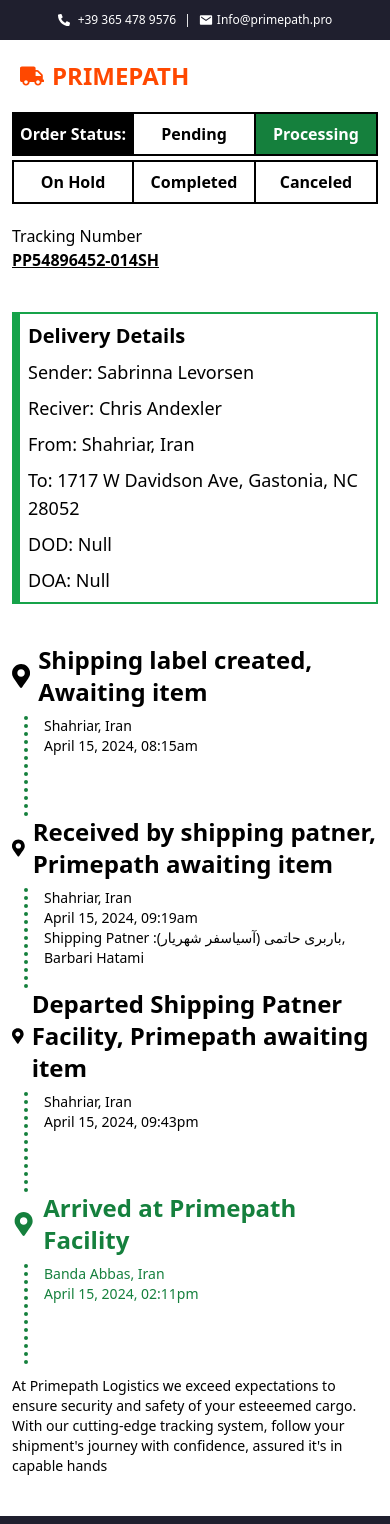
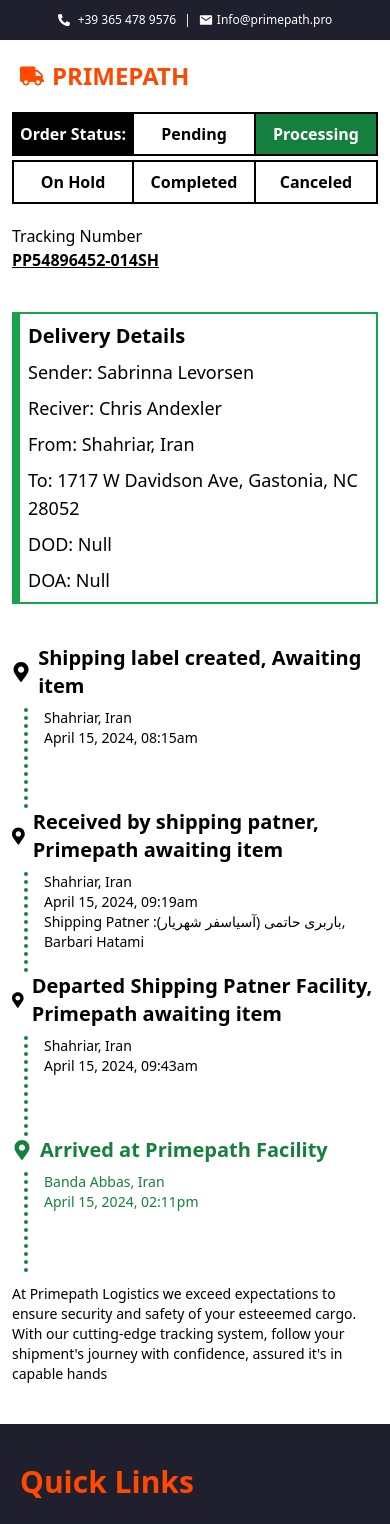
Before and after one commit to Yemezzy/Primepath, a React (Create React App) app: page /500 in a window 390 px wide. Shown: the top 1524 px of the page. Built offline with nearby package versions, Linux system fonts and the light colour scheme.

Commit message:
first commit

```diff
--- a/src/Tracking/Firstitem.js
+++ b/src/Tracking/Firstitem.js
@@ -113,7 +113,7 @@
           </section>
 
           <section>
-            <div className="text-2xl font-bold text-black">
+            <div className="md:text-2xl text-xl font-bold text-black">
               <section className="flex gap-2 items-center">
                 <FaMapMarkerAlt />
                 <p>Shipping label created, Awaiting item</p>
@@ -123,7 +123,7 @@
                 <p>April 15, 2024, 08:15am</p>
               </p>
             </div>
-            <div className="text-2xl font-bold text-black">
+            <div className="md:text-2xl text-xl font-bold text-black">
               <section className="flex gap-2 items-center">
                 <FaMapMarkerAlt />
                 <p>Received by shipping patner, Primepath awaiting item</p>
@@ -136,7 +136,7 @@
                 </p>
               </p>
             </div>
-            <div className="text-2xl font-bold text-black">
+            <div className="md:text-2xl text-xl font-bold text-black">
               <section className="flex gap-2 items-center">
                 <FaMapMarkerAlt />
                 <p>
@@ -145,10 +145,10 @@
               </section>
               <p className="text-sm font-normal px-4 ml-3 mt-2 h-[100px] border-l-4 border-dotted border-green-700">
                 <p> Shahriar, Iran</p>
-                <p> April 15, 2024, 09:43pm</p>
+                <p> April 15, 2024, 09:43am</p>
               </p>
             </div>
-            <div className="text-2xl font-bold text-green-700">
+            <div className="md:text-2xl text-xl font-bold text-green-700">
               <section className="flex gap-2 items-center">
                 <FaMapMarkerAlt />
                 <p>Arrived at Primepath Facility</p>
```
